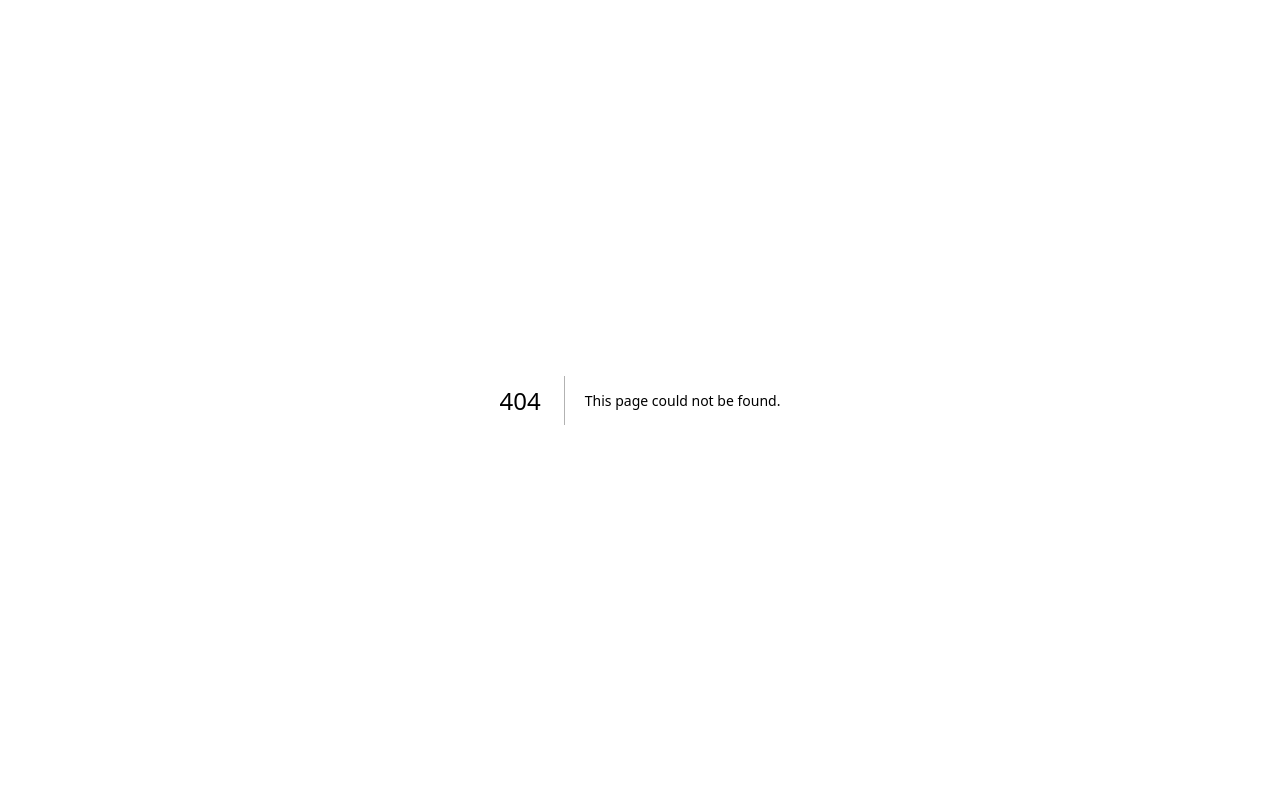
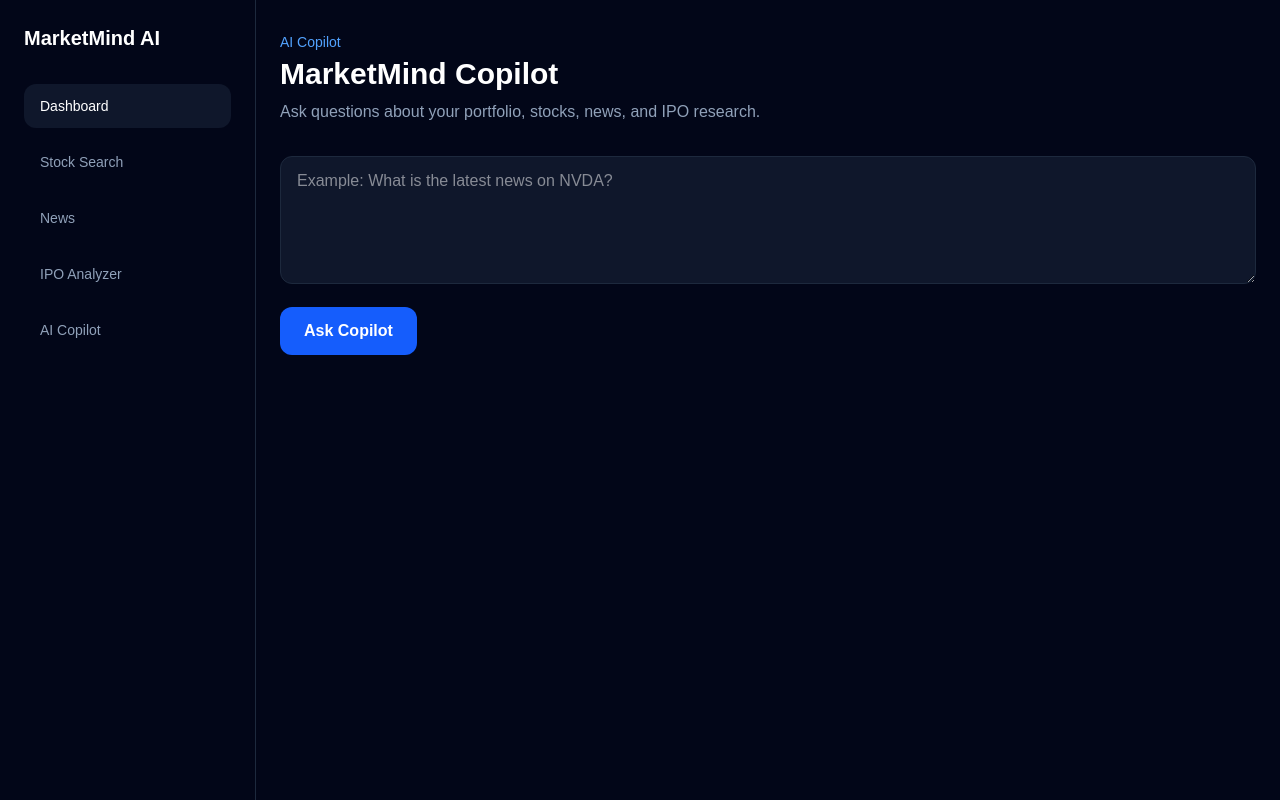
Before and after one commit to SaiGundapaneni-Dev/marketmind-ai, a Next.js app in the folder frontend/: page /copilot in a window 1280 px wide. Before the commit this address had no page. Built offline with nearby package versions, Linux system fonts and the light colour scheme.

Commit message:
Sprint 10 - Add AI Copilot frontend page

```diff
--- /dev/null
+++ b/frontend/app/copilot/page.tsx
@@ -0,0 +1,89 @@
+"use client";
+
+import { useState } from "react";
+import Sidebar from "@/components/Sidebar";
+
+type CopilotResponse = {
+  question: string;
+  intent: string;
+  answer: string;
+  status: string;
+  data?: unknown;
+};
+
+export default function CopilotPage() {
+  const [question, setQuestion] = useState("");
+  const [response, setResponse] = useState<CopilotResponse | null>(null);
+  const [loading, setLoading] = useState(false);
+
+  async function askCopilot(event: React.FormEvent) {
+    event.preventDefault();
+
+    setLoading(true);
+    setResponse(null);
+
+    try {
+      const res = await fetch("http://127.0.0.1:8000/copilot/ask", {
+        method: "POST",
+        headers: {
+          "Content-Type": "application/json",
+        },
+        body: JSON.stringify({ question }),
+      });
+
+      const data = await res.json();
+      setResponse(data);
+    } finally {
+      setLoading(false);
+    }
+  }
+
+  return (
+    <main className="flex min-h-screen bg-slate-950 text-white">
+      <Sidebar />
+
+      <section className="flex-1 px-6 py-8">
+        <div className="mx-auto max-w-5xl">
+          <p className="text-sm font-medium text-blue-400">AI Copilot</p>
+
+          <h1 className="mt-1 text-3xl font-bold">MarketMind Copilot</h1>
+
+          <p className="mt-2 text-slate-400">
+            Ask questions about your portfolio, stocks, news, and IPO research.
+          </p>
+
+          <form onSubmit={askCopilot} className="mt-8 space-y-4">
+            <textarea
+              className="min-h-32 w-full rounded-xl border border-slate-800 bg-slate-900 px-4 py-3 outline-none focus:border-blue-500"
+              placeholder="Example: What is the latest news on NVDA?"
+              value={question}
+              onChange={(e) => setQuestion(e.target.value)}
+              required
+            />
+
+            <button
+              disabled={loading}
+              className="rounded-xl bg-blue-600 px-6 py-3 font-semibold hover:bg-blue-500 disabled:opacity-50"
+            >
+              {loading ? "Thinking..." : "Ask Copilot"}
+            </button>
+          </form>
+
+          {response && (
+            <div className="mt-8 rounded-2xl border border-slate-800 bg-slate-900 p-6">
+              <p className="text-sm text-blue-400">
+                Intent: {response.intent}
+              </p>
+
+              <h2 className="mt-3 text-xl font-semibold">Answer</h2>
+
+              <p className="mt-3 leading-7 text-slate-300">
+                {response.answer}
+              </p>
+            </div>
+          )}
+        </div>
+      </section>
+    </main>
+  );
+}
--- a/frontend/components/Sidebar.tsx
+++ b/frontend/components/Sidebar.tsx
@@ -20,7 +20,9 @@ export default function Sidebar() {
         <Link href="/ipo-analyzer" className="block px-4 py-3 hover:text-white">
 		  IPO Analyzer
 		</Link>
-        <p className="px-4 py-3">AI Copilot</p>
+        <Link href="/copilot" className="block px-4 py-3 hover:text-white">
+		  AI Copilot
+		</Link>
       </nav>
     </aside>
   );
```
